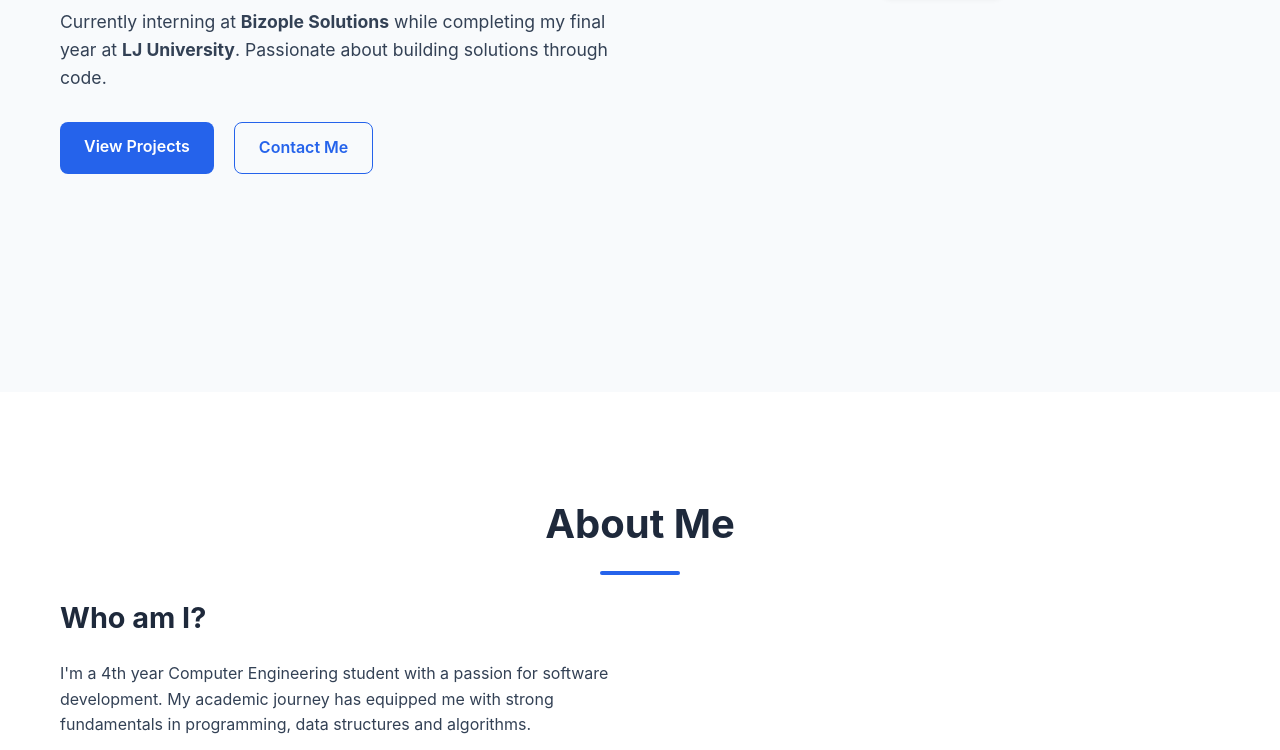
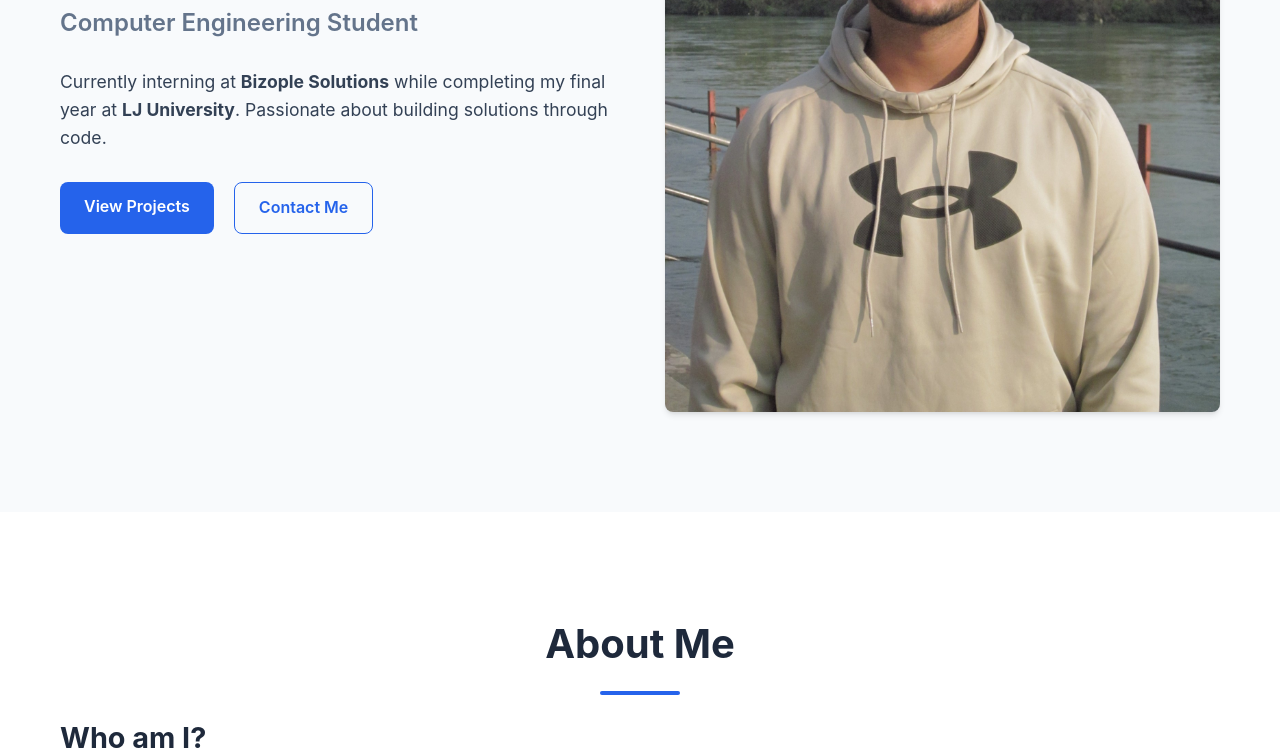
Before and after one commit to shahpranshu27/portfolio, a plain HTML site: page index.html in a window 1280 px wide. Shown: the part 408-1158 px from the top of the page. Drawn offline with nearby package versions, Linux system fonts and the light colour scheme; the site is published under a folder, as on GitHub Pages, so addresses that start at the root find nothing.

Commit message:
fix image

```diff
--- a/index.html
+++ b/index.html
@@ -47,7 +47,7 @@
                 </div>
             </div>
             <div class="hero-image" data-aos="fade-left">
-                <img src="/image/about.jpg" alt="Pranshu Shah">
+                <img src="image/about.jpg" alt="Pranshu Shah">
             </div>
         </div>
     </section>
```
